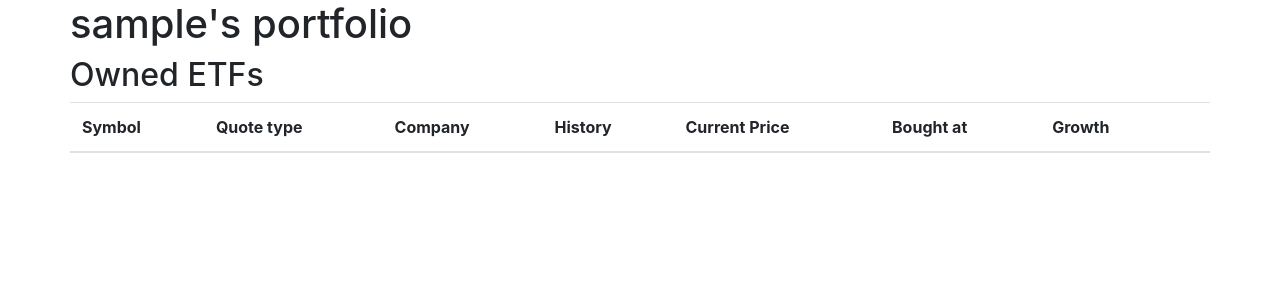
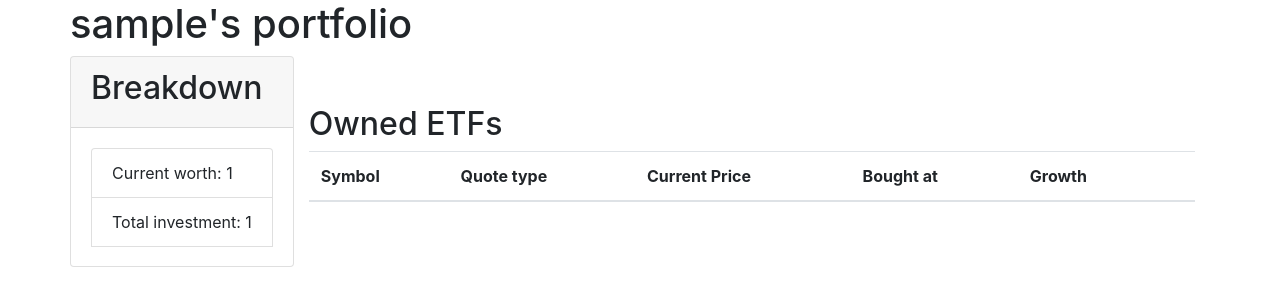
Before and after one commit to trendybloke/agile-group-2, a Django app: template django_environment/django-venv/Django_Environment/accounts/templates/portfolio.html in a window 1280 px wide. Shown: the part 72-378 px from the top of the page. Run offline with Django 4.2, Linux system fonts and the light colour scheme; data comes from the database, SQL or seed files in the repository; both versions use the stored data as it was after the commit; tables that the repository leaves empty hold one stand-in row (values such as "Sample post"); the template is opened without the code that fills it: values that come from a table or form of the project are taken from there, most other values are stand-ins (such as "Sample title", 1, 10 or a date in 2020); lists and menus that the app fills with data are empty.

Commit message:
Introduced portfolio breakdown card.

```diff
--- a/django_environment/django-venv/Django_Environment/accounts/templates/partials/etf_portfolio_listing.html
+++ b/django_environment/django-venv/Django_Environment/accounts/templates/partials/etf_portfolio_listing.html
@@ -9,10 +9,6 @@
         <p>{{ specific_etf_data.quoteType }}</p>
     </td>
     <td>
-        <p>{{ specific_etf_data.company }}</p>
-    </td>
-    <td>-Chart-</td>
-    <td>
         <p>{{ specific_etf_data.price }}</p>
     </td>
     <td>
@@ -22,7 +18,9 @@
         <p {% if specific_etf_data.growth.0 == '+' %} class="text-success" {% elif specific_etf_data.growth.0 == '-' %} class="text-danger" {% endif %}>{{ specific_etf_data.growth }}</p>
     </td>
     <td>
-        <a>Sell</a>
+        {% if user_owns_page %}
+            <button class="btn btn-outline-primary btn-sm" type="submit">Sell</button>
+        {% endif %}
     </td>
     {% endwith %}
 </tr>
--- a/django_environment/django-venv/Django_Environment/accounts/templates/portfolio.html
+++ b/django_environment/django-venv/Django_Environment/accounts/templates/portfolio.html
@@ -4,15 +4,34 @@
         <div class="row">
             <h1>{{ username }}'s portfolio</h1>
         </div>
-        <div class="row">
+
+
+        <div class="row d-flex align-items-center">
+            <div class="col- align-items-center">
+                <div class="card">
+                    <div class="card-header">
+                        <h2>Breakdown</h2>
+                    </div>
+                    <div class="card-body">
+                        <ul class="list-group">
+                            <li class="list-group-item">Current worth: {{ total_price }}</li>
+                            <li class="list-group-item">Total investment: {{ total_spent }}</li>
+                            {% if total_growth.0 == '+' %}
+                                <li class="list-group-item list-group-item-success">Overall growth: {{ total_growth }}</li>
+                            {% elif total_growth.0 == '-' %}
+                                <li class="list-group-item list-group-item-danger">Overall growth: {{ total_growth }}</li>
+                            {% endif %}
+                        <ul>
+                    </div>
+                </div>
+            </div>
+            <div class="col">
                 <h2>Owned ETFs</h2>
                 <table class="table">
                     <thead>
                         <tr>
-                        <th scope="col">Symbol</th>
-                        <th scope="col">Quote type</th>
-                        <th scope="col">Company</th>
-                        <th scope="col">History</th>
+                            <th scope="col-sm">Symbol</th>
+                            <th scope="col-sm">Quote type</th>
                             <th scope="col">Current Price</th>
                             <th scope="col">Bought at</th>
                             <th scope="col">Growth</th>
@@ -21,7 +40,8 @@
                     </thead>
                     <tbody>
                         {% for etf in etf_list %}
-                        {%  include "partials/etf_portfolio_listing.html" with etf_symbol=etf.ETF.symbol %}
+                            <!-- Set user_owns_page to 1 if this is the user's page, otherwise it should be 0. -->
+                            {%  include "partials/etf_portfolio_listing.html" with etf_symbol=etf.ETF.symbol user_owns_page=1 %}
                         {% empty %}
                             <td>No ETFs available</td>
                         {% endfor %}
@@ -29,4 +49,5 @@
                 </table>
             </div>
         </div>
+    </div>
 </body>
```
Also changed, not shown: django_environment/django-venv/Django_Environment/accounts/views.py (+20 -0 lines), django_environment/django-venv/Django_Environment/db.sqlite3. Lines whose indentation alone changed are shown as unchanged.
